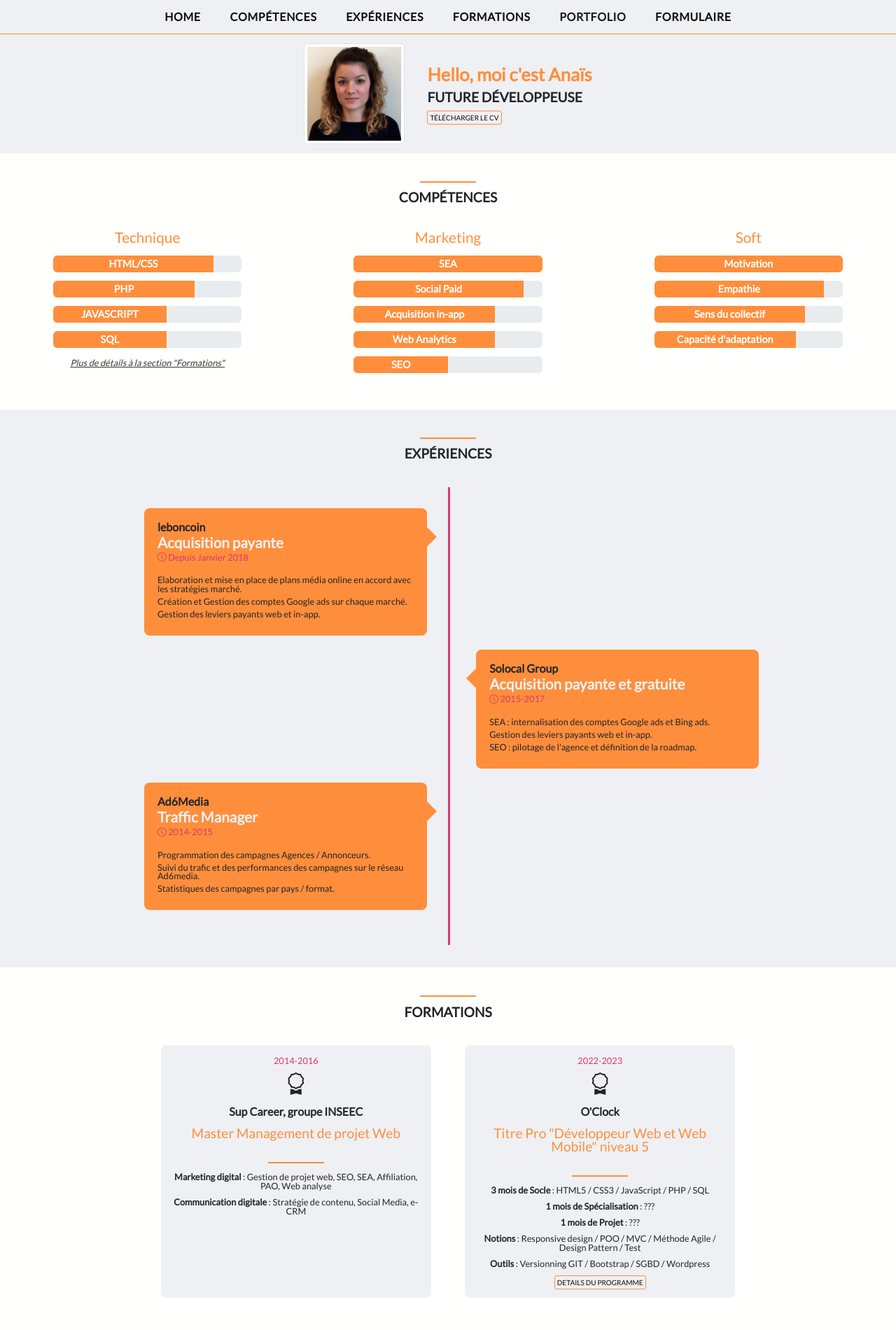
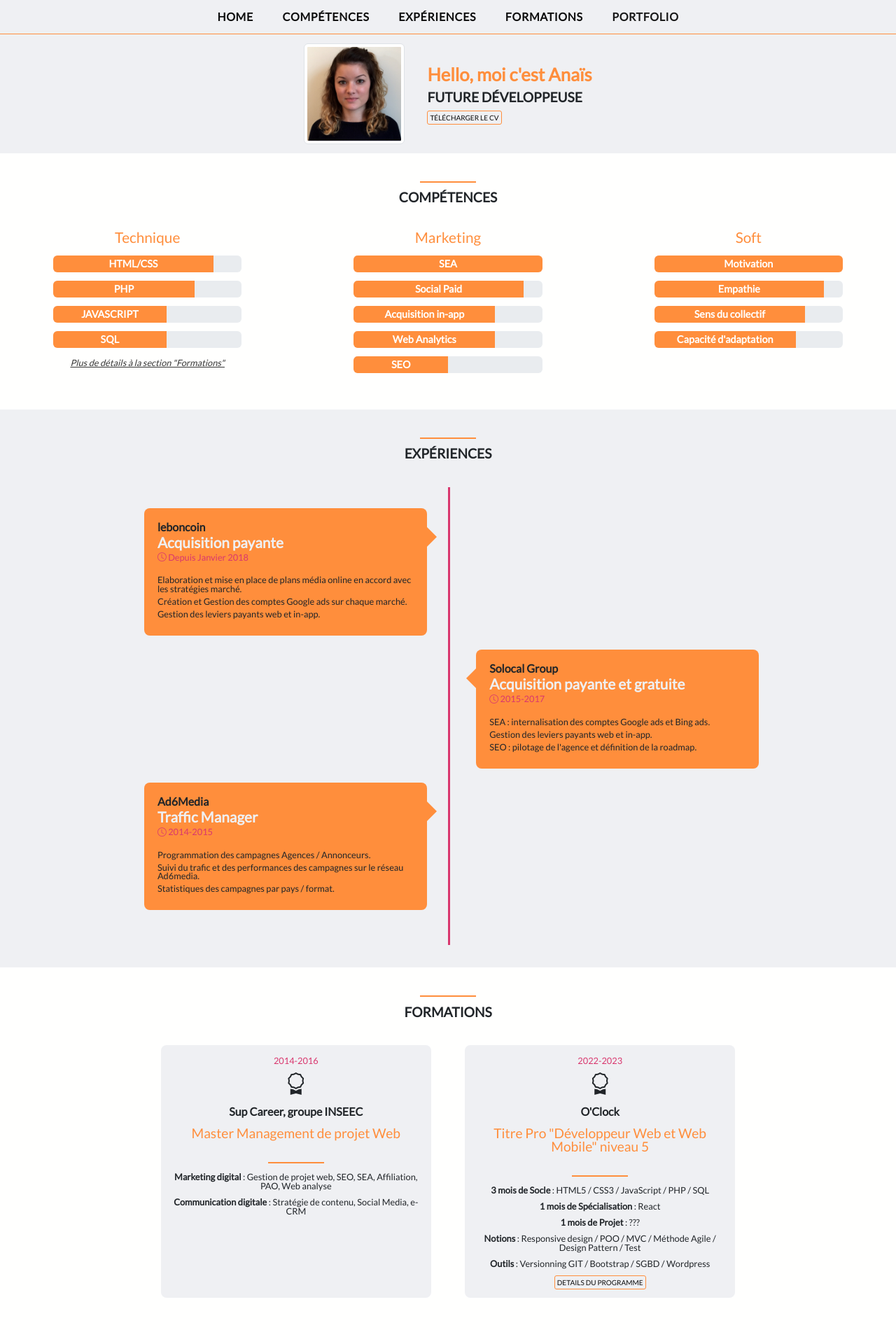
Before and after one commit to anais-jouanny/anais-jouanny.github.io, a plain HTML site: page html/index.html in a window 1280 px wide. Shown: the top 1900 px of the page at 70% size. Drawn offline with nearby package versions, Linux system fonts and the light colour scheme.

Commit message:
mini correctif

```diff
--- a/html/index.html
+++ b/html/index.html
@@ -30,7 +30,6 @@
                         <a class="nav-link" href="#xp">Expériences</a>
                         <a class="nav-link" href="#education">Formations</a>
                         <a class="nav-link" href="#portfolio">Portfolio</a>
-                        <a class="nav-link" href="">Formulaire</a>
                     </div>
                 </div>
             </div>
@@ -63,7 +62,7 @@
                     <div class="progress">
                         <div class="progress-bar" role="progressbar" style="width: 60%" aria-valuenow="60" aria-valuemin="0" aria-valuemax="100">SQL</div>
                     </div>
-                    <a href="">Plus de détails à la section "Formations"</a>
+                    <a href="#education">Plus de détails à la section "Formations"</a>
                 </div>
                 <div id="skills-mark" class="col-lg-4">
                     <h3>Marketing</h3>
@@ -187,7 +186,7 @@
                     <h3>Titre Pro "Développeur Web et Web Mobile" niveau 5</h3>
                     <div class="divider"></div>
                     <p><span class="bold">3 mois de Socle</span> : HTML5 / CSS3 / JavaScript / PHP / SQL</p>
-                    <p><span class="bold">1 mois de Spécialisation</span> : ???</p>
+                    <p><span class="bold">1 mois de Spécialisation</span> : React</p>
                     <p><span class="bold">1 mois de Projet</span> : ???</p>
                     <p><span class="bold">Notions</span> : Responsive design / POO / MVC / Méthode Agile / Design Pattern / Test</p>
                     <p><span class="bold">Outils</span> : Versionning GIT / Bootstrap / SGBD / Wordpress</p>
```
